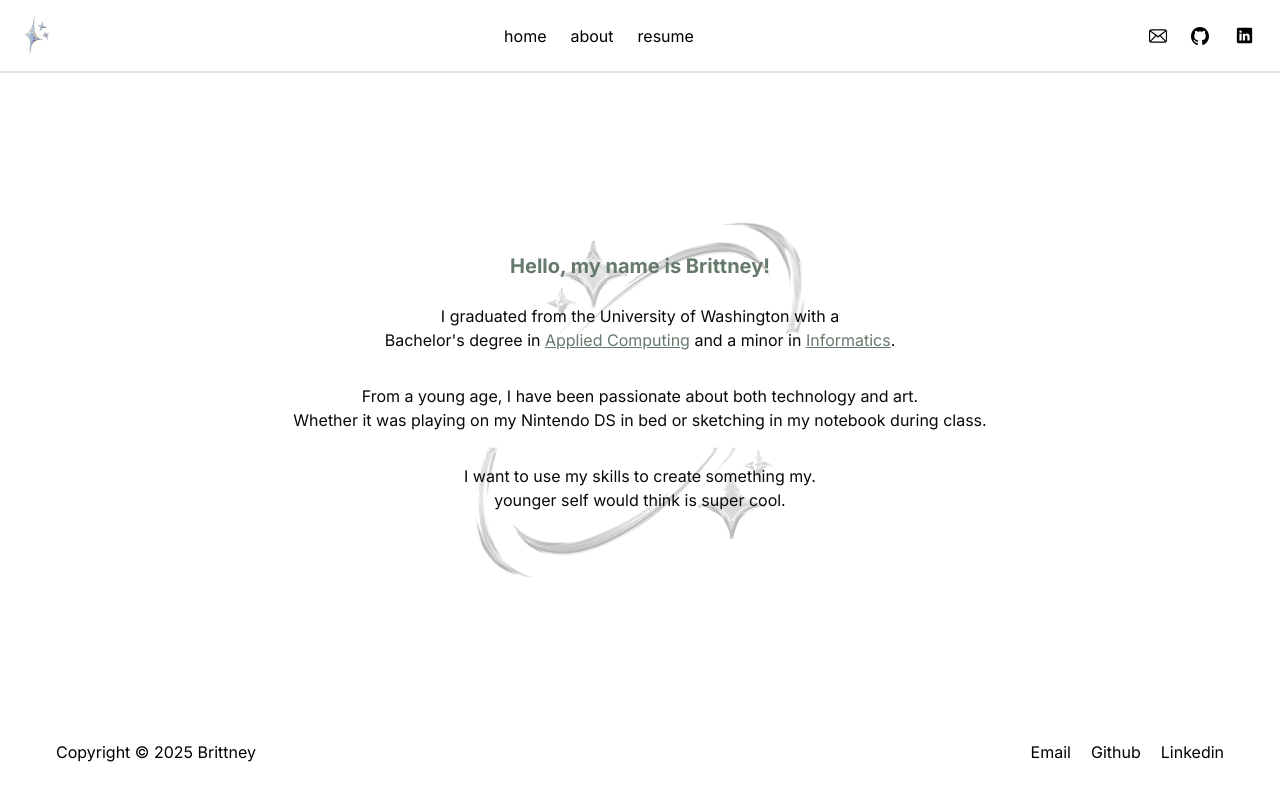
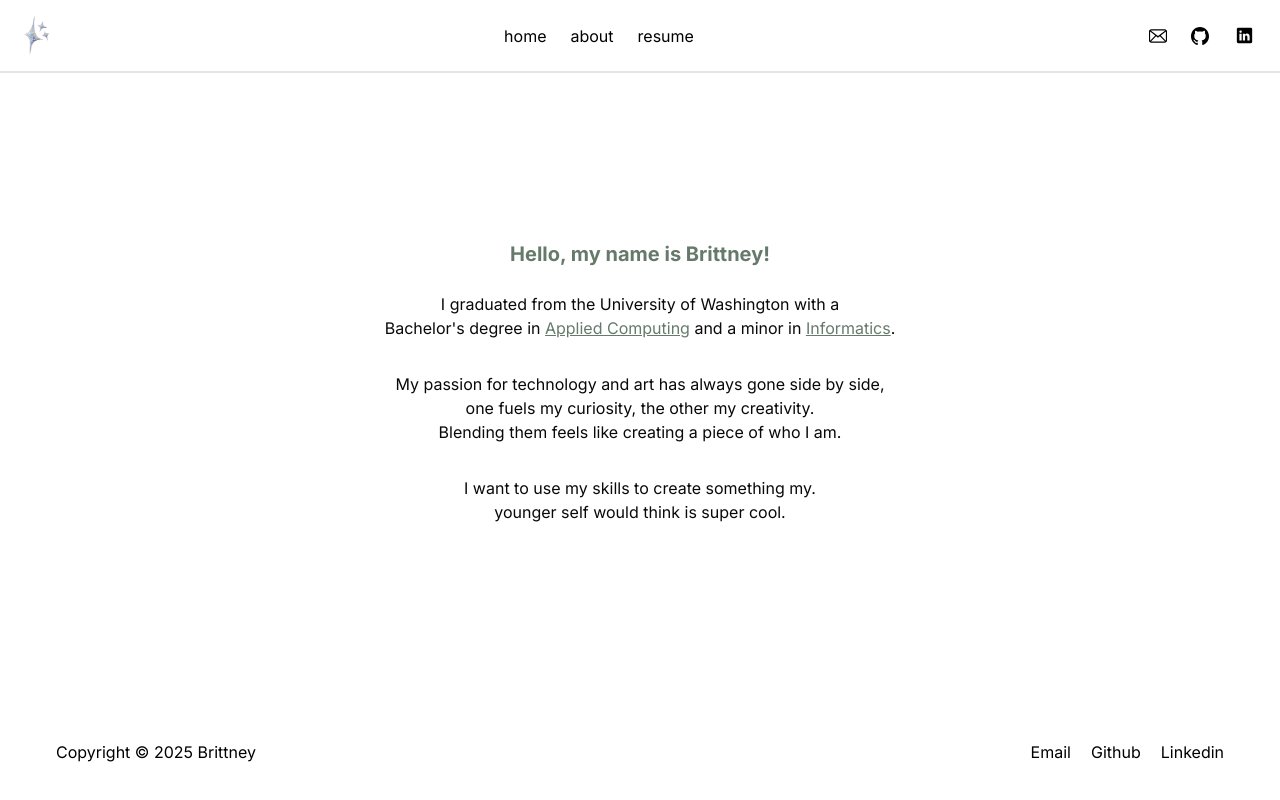
Before and after one commit to BrittneyOeur/portfolio.github.io, a Next.js app: page /about in a window 1280 px wide. Built offline with nearby package versions, Linux system fonts and the light colour scheme.

Commit message:
Updated resume + about me

```diff
--- a/app/about/page.tsx
+++ b/app/about/page.tsx
@@ -7,12 +7,6 @@ import Footer from "@/components/ui/Footer";
 const About = () => {
     return (
         <div className="relative flex flex-col min-h-screen mx-auto px-6 sm:px-6 md:px-14">
-            <motion.div
-                initial={{ opacity: 0 }}
-                animate={{ opacity: 1 }}
-                transition={{ duration: 1.5 }}
-                className="absolute inset-0 bg-[url('/star-chrome.png')] bg-no-repeat bg-fixed bg-center sm:bg-[length:1200px_675px] lg:bg-[length:800px_450px]"
-            />
 
             <NavBar />
 
@@ -35,8 +29,9 @@ const About = () => {
                         </motion.p>
 
                         <motion.p className="p-4" initial={{ opacity: 0, y: 10 }} animate={{ opacity: 1, y: 0 }} transition={{ duration: 0.8, delay: 0.6 }}>
-                            From a young age, I have been passionate about both technology and art.<br />
-                            Whether it was playing on my Nintendo DS in bed or sketching in my notebook during class.
+                            My passion for technology and art has always gone side by side, <br/>
+                            one fuels my curiosity, the other my creativity. <br/>
+                            Blending them feels like creating a piece of who I am.
                         </motion.p>
 
                         <motion.p className="pt-4" initial={{ opacity: 0, y: 10 }} animate={{ opacity: 1, y: 0 }} transition={{ duration: 0.8, delay: 0.8 }}>
```
Also changed, not shown: 1 other file (tests, documents, lock files or other folders).
